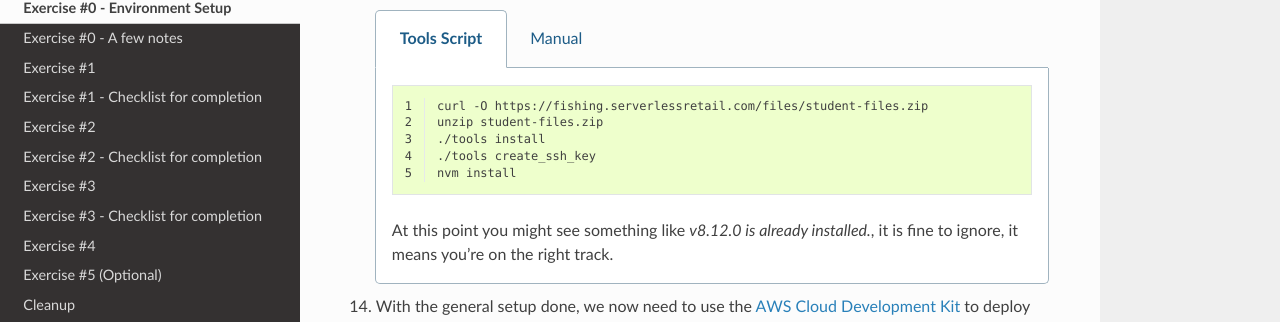
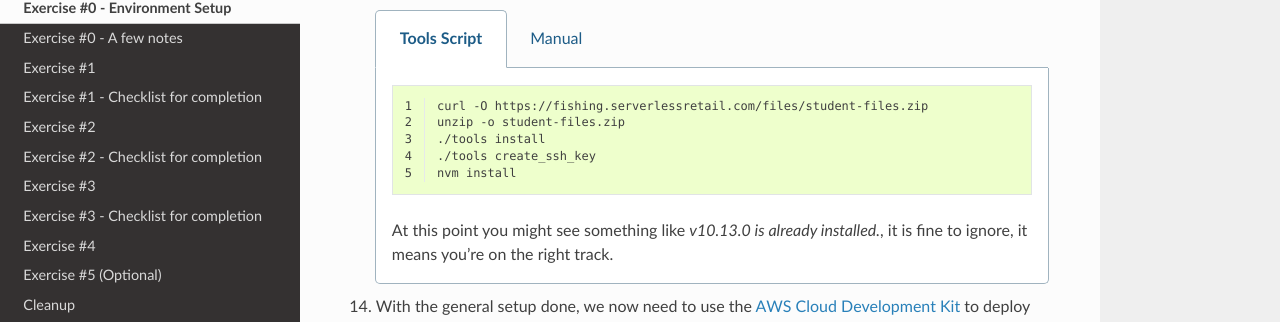
Before and after one commit to amazon-archives/serverless-retail-workshop, a Sphinx documentation site: the page built from docs/exercise_0.rst, in a window 1280 px wide and 900 px high, scrolled down 1987 px. Shown: the part 145-467 px from the top of the window. Built offline with Sphinx 7.4.7 and the Read the Docs theme 2.0.0, drawn with Linux system fonts in a browser that asks for light colours.

Commit message:
Update NodeJS and CDK versions

```diff
--- a/docs/exercise_0.rst
+++ b/docs/exercise_0.rst
@@ -77,13 +77,13 @@ tools required for launching the new fishing shop website.
                 :linenos:
 
                 curl -O https://fishing.serverlessretail.com/files/student-files.zip
-                unzip student-files.zip
+                unzip -o student-files.zip
                 ./tools install
                 ./tools create_ssh_key
                 nvm install
 
             At this point you might see something like
-            `v8.12.0 is already installed.`, it is fine to ignore, it means
+            `v10.13.0 is already installed.`, it is fine to ignore, it means
             you're on the right track.
 
         .. group-tab:: Manual
@@ -92,11 +92,11 @@ tools required for launching the new fishing shop website.
                 :linenos:
 
                 curl -O https://fishing.serverlessretail.com/files/student-files.zip
-                unzip student-files.zip
+                unzip -o student-files.zip
                 sudo yum remove -y java-1.7.0-openjdk java-1.7.0-openjdk-devel
                 sudo yum install -y jq java-1.8.0-openjdk-devel
-                npm i -g aws-cdk@0.17.0
-                nvm install v8.12.0
+                nvm install
+                npm i -g aws-cdk@0.18.1
                 curl --silent --location https://dl.yarnpkg.com/rpm/yarn.repo | sudo tee /etc/yum.repos.d/yarn.repo
                 sudo yum install -y yarn
 
```
Also changed, not shown: 4 other files.
